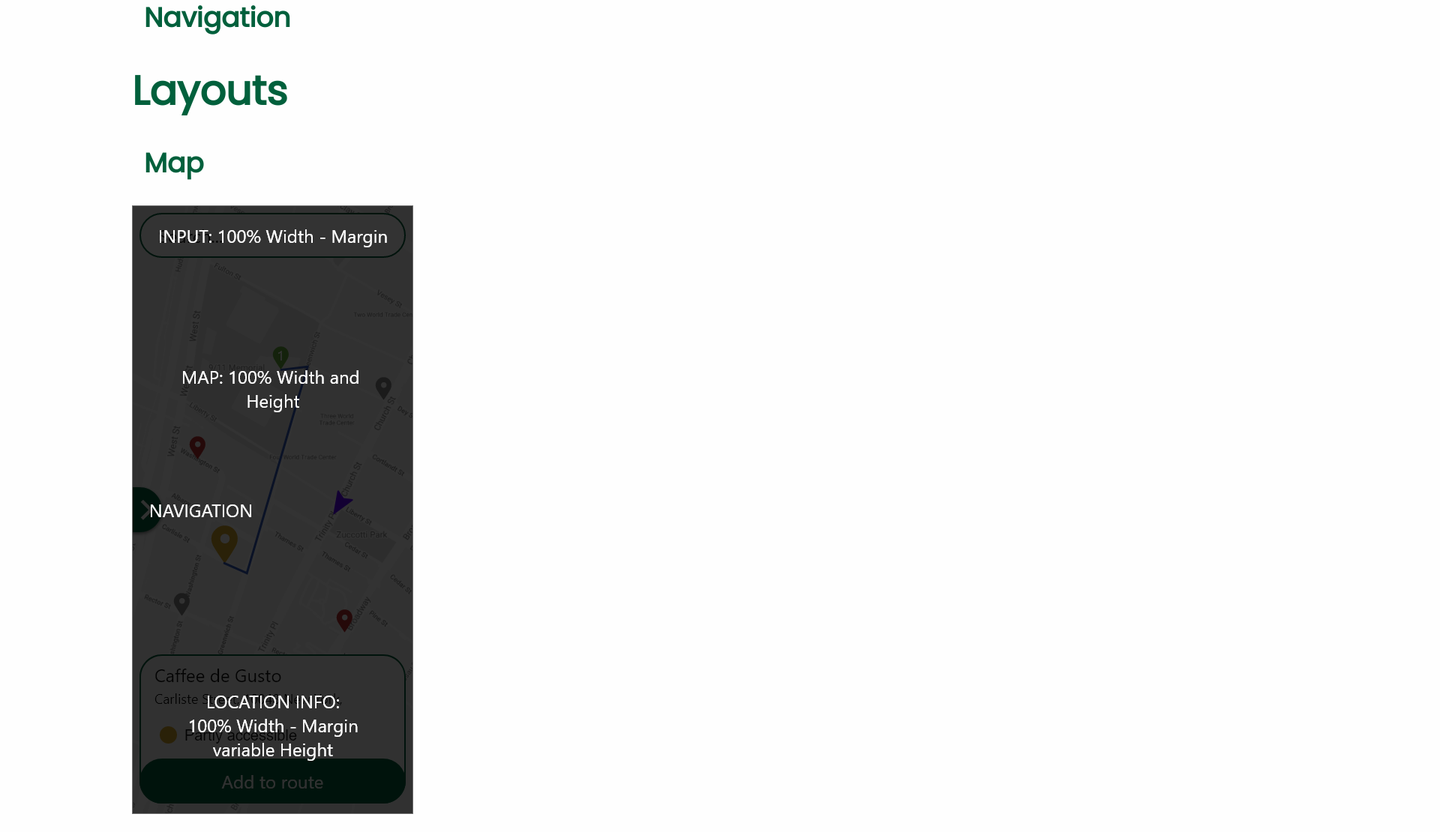
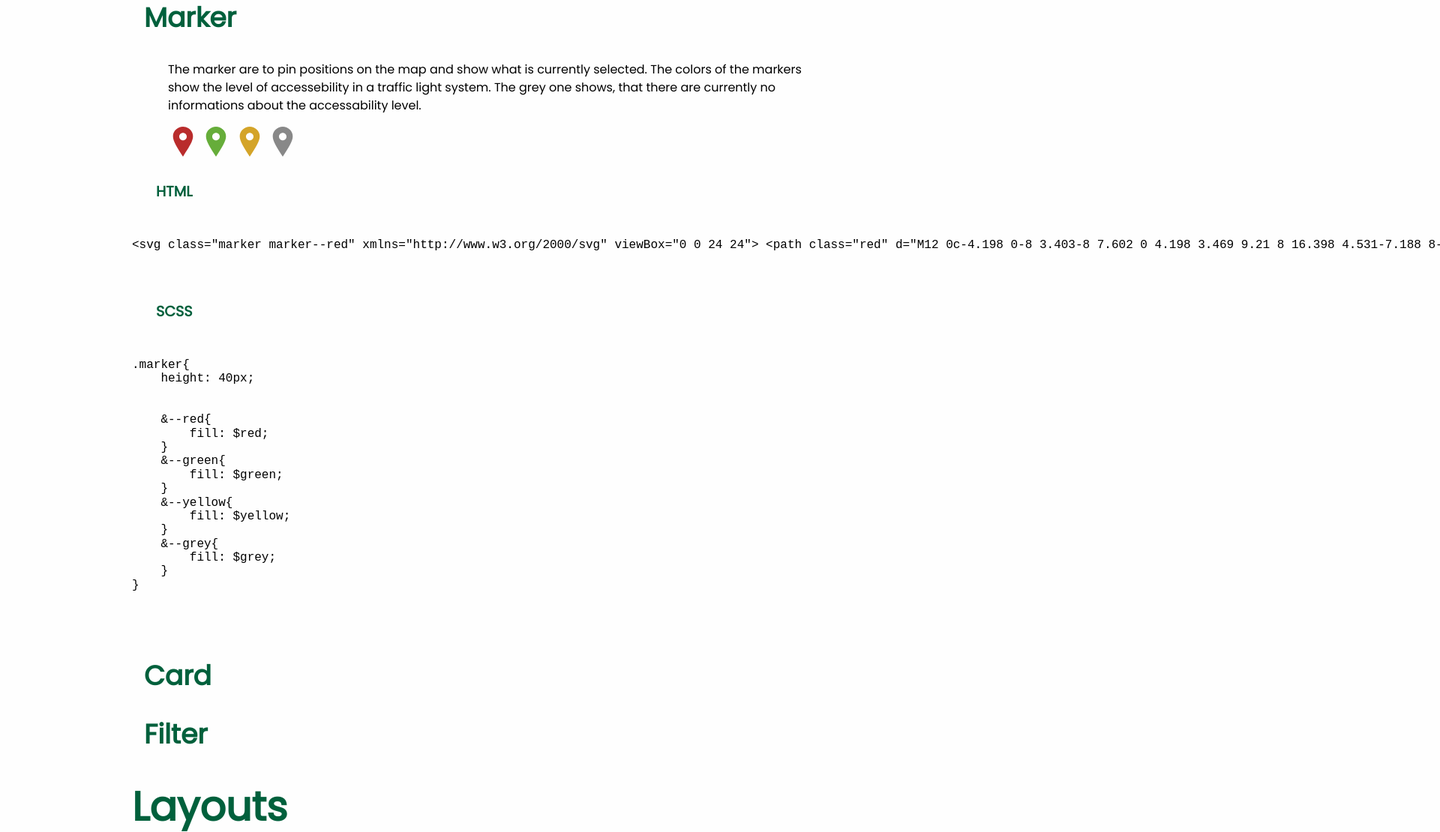
Before and after one commit to Sebsii/Styleguide-AllyMap, a website built with Parcel: page src/index.html in a window 1280 px wide. Shown: the part 6098-7208 px from the top of the page at 75% size, 1920 px wide, since content can reach past the window. Built offline with nearby package versions, Linux system fonts and the light colour scheme.

Commit message:
added markers

```diff
--- a/src/index.html
+++ b/src/index.html
@@ -261,7 +261,52 @@
 
             </section>
             <section class="minor-section">
-                <h3>Navigation</h3>
+                <h3>Marker</h3>
+                <p class="p-flow">
+                   The marker are to pin positions on the map and show what is currently selected. The colors of the markers show the level of accessebility in a traffic light system. The grey one shows, that there are currently no informations about the accessability level.
+                </p>
+                <div class="form-elements p-flow">
+                    <svg class="marker marker--red" xmlns="http://www.w3.org/2000/svg" viewBox="0 0 24 24"> <path class="red" d="M12 0c-4.198 0-8 3.403-8 7.602 0 4.198 3.469 9.21 8 16.398 4.531-7.188 8-12.2 8-16.398 0-4.199-3.801-7.602-8-7.602zm0 11c-1.657 0-3-1.343-3-3s1.343-3 3-3 3 1.343 3 3-1.343 3-3 3z"/> </svg>
+                    <svg class="marker marker--green" xmlns="http://www.w3.org/2000/svg" viewBox="0 0 24 24"> <path class="red" d="M12 0c-4.198 0-8 3.403-8 7.602 0 4.198 3.469 9.21 8 16.398 4.531-7.188 8-12.2 8-16.398 0-4.199-3.801-7.602-8-7.602zm0 11c-1.657 0-3-1.343-3-3s1.343-3 3-3 3 1.343 3 3-1.343 3-3 3z"/> </svg>
+                    <svg class="marker marker--yellow" xmlns="http://www.w3.org/2000/svg" viewBox="0 0 24 24"> <path class="red" d="M12 0c-4.198 0-8 3.403-8 7.602 0 4.198 3.469 9.21 8 16.398 4.531-7.188 8-12.2 8-16.398 0-4.199-3.801-7.602-8-7.602zm0 11c-1.657 0-3-1.343-3-3s1.343-3 3-3 3 1.343 3 3-1.343 3-3 3z"/> </svg>
+                    <svg class="marker marker--grey" xmlns="http://www.w3.org/2000/svg" viewBox="0 0 24 24"> <path class="red" d="M12 0c-4.198 0-8 3.403-8 7.602 0 4.198 3.469 9.21 8 16.398 4.531-7.188 8-12.2 8-16.398 0-4.199-3.801-7.602-8-7.602zm0 11c-1.657 0-3-1.343-3-3s1.343-3 3-3 3 1.343 3 3-1.343 3-3 3z"/> </svg>
+
+                </div>
+                <h5>HTML</h5>
+                <pre><code class="lang-html">
+&#60;svg class="marker marker--red" xmlns="http://www.w3.org/2000/svg" viewBox="0 0 24 24"&#62; &#60;path class="red" d="M12 0c-4.198 0-8 3.403-8 7.602 0 4.198 3.469 9.21 8 16.398 4.531-7.188 8-12.2 8-16.398 0-4.199-3.801-7.602-8-7.602zm0 11c-1.657 0-3-1.343-3-3s1.343-3 3-3 3 1.343 3 3-1.343 3-3 3z"/ &#62; &#60;svg &#62;
+
+                 </code></pre>
+                <h5>SCSS</h5>
+                <pre><code class="lang-scss">
+.marker{
+    height: 40px;
+
+
+    &--red{
+        fill: $red;
+    }
+    &--green{
+        fill: $green;
+    }
+    &--yellow{
+        fill: $yellow;
+    }
+    &--grey{
+        fill: $grey;
+    }
+}
+
+
+            </code></pre>
+            </section>
+
+            <section class="minor-section">
+                <h3>Card</h3>
+            </section>
+
+            <section class="minor-section">
+                <h3>Filter</h3>
             </section>
         </section>
         <section class="major-section">
--- a/src/styles/_variables.scss
+++ b/src/styles/_variables.scss
@@ -6,7 +6,10 @@ $primaryColorLight: rgb(0, 180, 114);
 $secondaryColor: rgb(201, 231, 218);
 $baseColor: #fefefe;
 
-$grey:#707070;
+$red: #B92C2C;
+$green: #66AD3A;
+$yellow: #D4A429;
+$grey:#888888;
 
 $heightNavBar: 4rem;
 $radius: 100px;
--- a/src/styles/components/_button.scss
+++ b/src/styles/components/_button.scss
@@ -38,7 +38,7 @@
         }
 
         &__icon{
-            height: 30px;
+            height: 45px;
         }
     }
 }
--- /dev/null
+++ b/src/styles/components/_marker.scss
@@ -0,0 +1,19 @@
+@import './../variables';
+
+.marker{
+    height: 40px;
+
+
+    &--red{
+        fill: $red;
+    }
+    &--green{
+        fill: $green;
+    }
+    &--yellow{
+        fill: $yellow;
+    }
+    &--grey{
+        fill: $grey;
+    }
+}
--- a/src/styles/main.scss
+++ b/src/styles/main.scss
@@ -10,3 +10,4 @@
 @import 'components/form';
 @import 'components/link';
 @import 'components/list';
+@import 'components/marker';
```
Also changed, not shown: src/icons/marker.svg (added).
